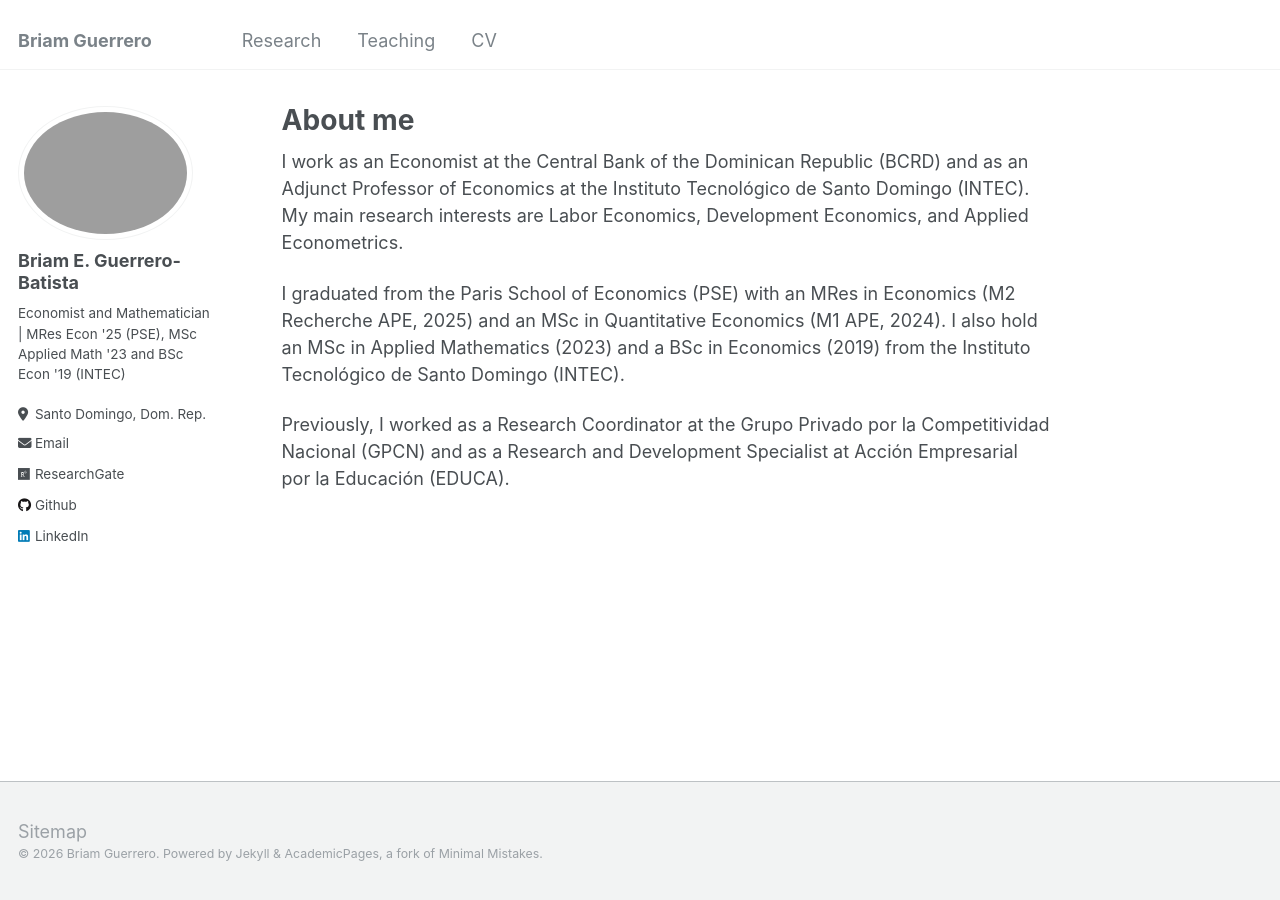
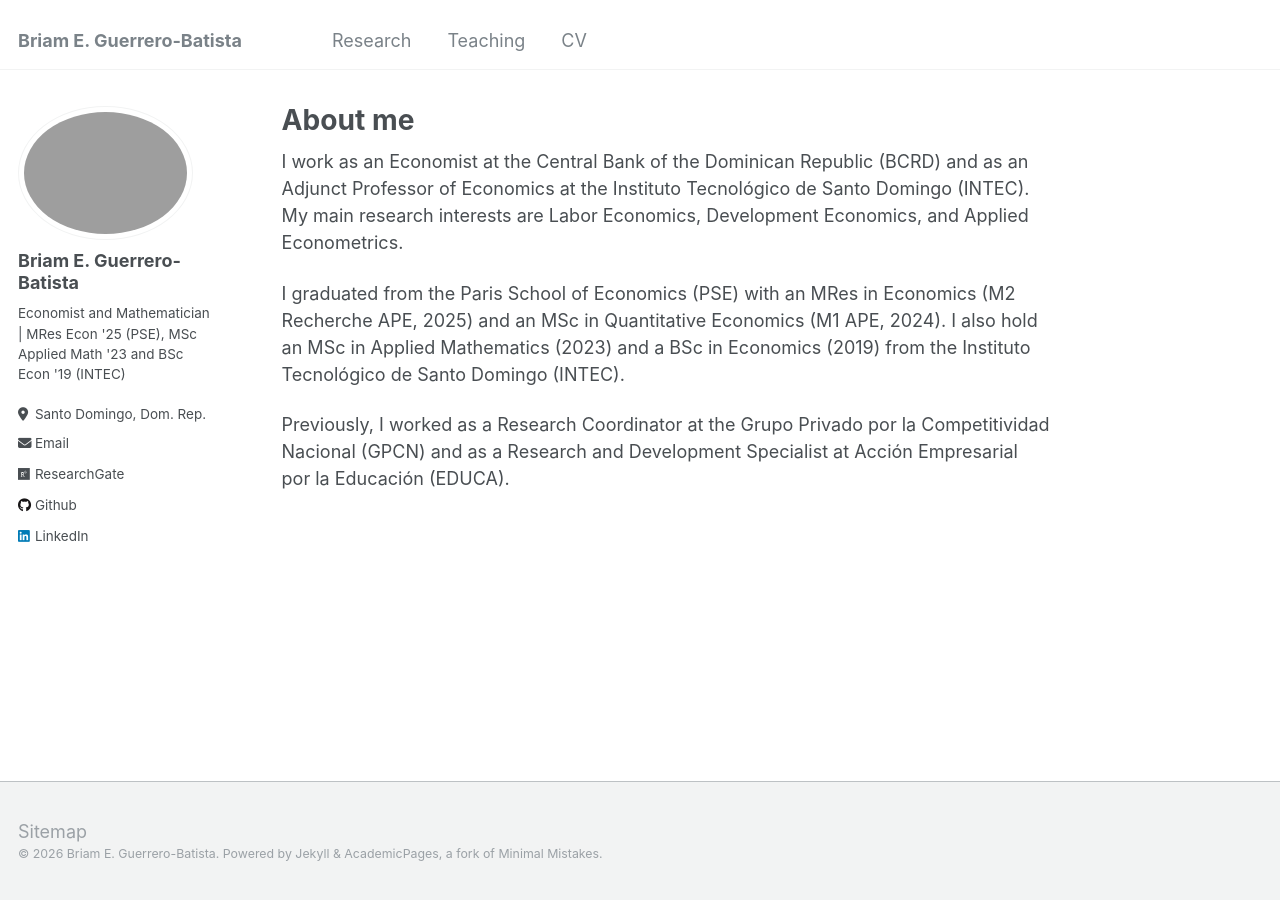
Before and after one commit to briamguerrerob/briamguerrerob.github.io, a Jekyll site: the page built from _pages/about.md, in a window 1280 px wide. Built offline with Jekyll 4.4.1, drawn with Linux system fonts in a browser that asks for light colours.

Commit message:
Update name and title in configuration file

```diff
--- a/_config.yml
+++ b/_config.yml
@@ -8,9 +8,9 @@
 
 # Basic Site Settings
 locale                   : "en-US"
-title                    : "Briam Guerrero"
+title                    : "Briam E. Guerrero-Batista"
 title_separator          : "-"
-name                     : &name "Briam Guerrero"
+name                     : &name "Briam E. Guerrero-Batista"
 description              : &description "Economist and Mathematician"
 url                      : https://briamguerrerob.github.io # the base hostname & protocol for your site e.g. "https://mmistakes.github.io"
 baseurl                  : "" # the subpath of your site, e.g. "/blog"
```
